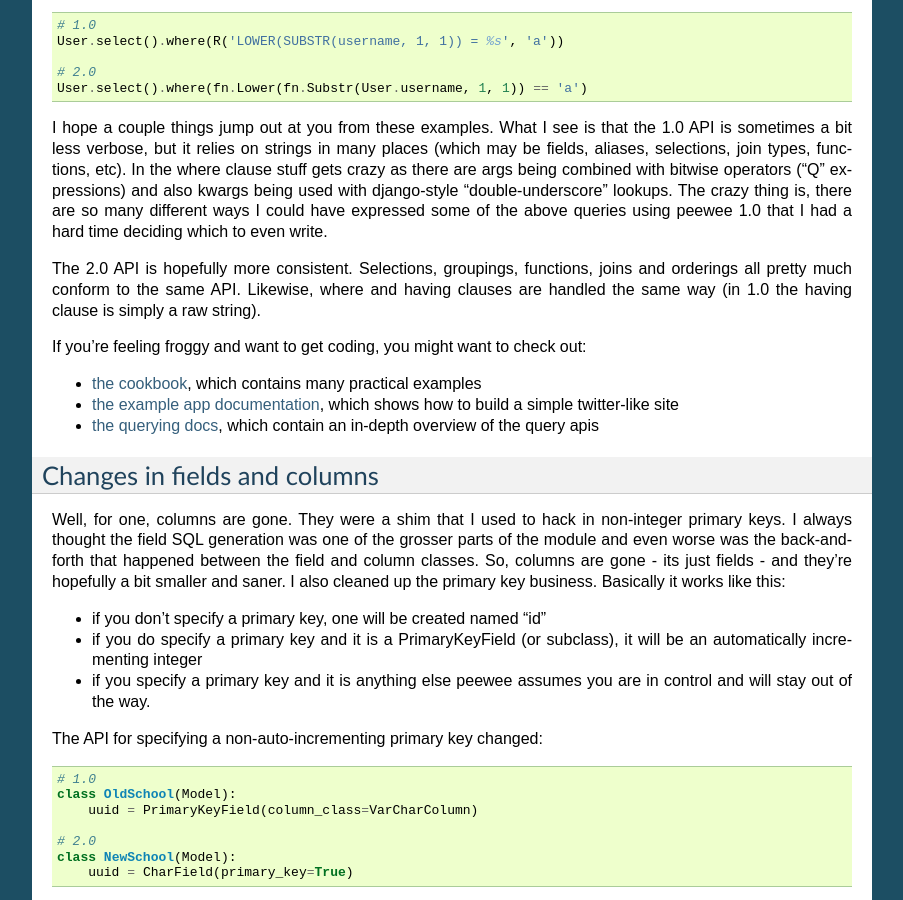
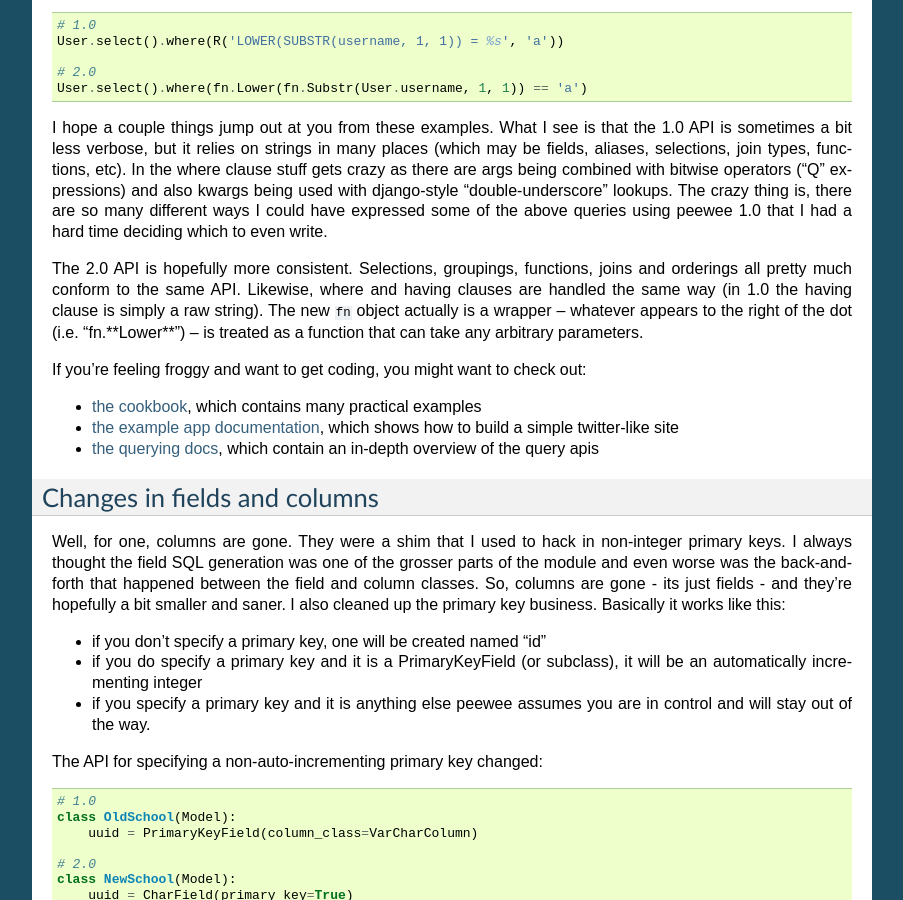
Before and after one commit to coleifer/peewee, a Sphinx documentation site: the page built from docs/peewee/upgrading.rst, in a window 1280 px wide and 900 px high, scrolled down 1635 px. Shown: the whole window, without its empty margins (198-1101 px from the left). Built offline with Sphinx 7.4.7, drawn with Linux system fonts in a browser that asks for light colours.

Commit message:
Notes on "fn"

```diff
--- a/docs/peewee/upgrading.rst
+++ b/docs/peewee/upgrading.rst
@@ -131,6 +131,9 @@
 The 2.0 API is hopefully more consistent.  Selections, groupings, functions, joins
 and orderings all pretty much conform to the same API.  Likewise, where and having
 clauses are handled the same way (in 1.0 the having clause is simply a raw string).
+The new ``fn`` object actually is a wrapper -- whatever appears to the right of the
+dot (i.e. "fn.**Lower**") -- is treated as a function that can take any arbitrary
+parameters.
 
 If you're feeling froggy and want to get coding, you might want to check out:
 
```
